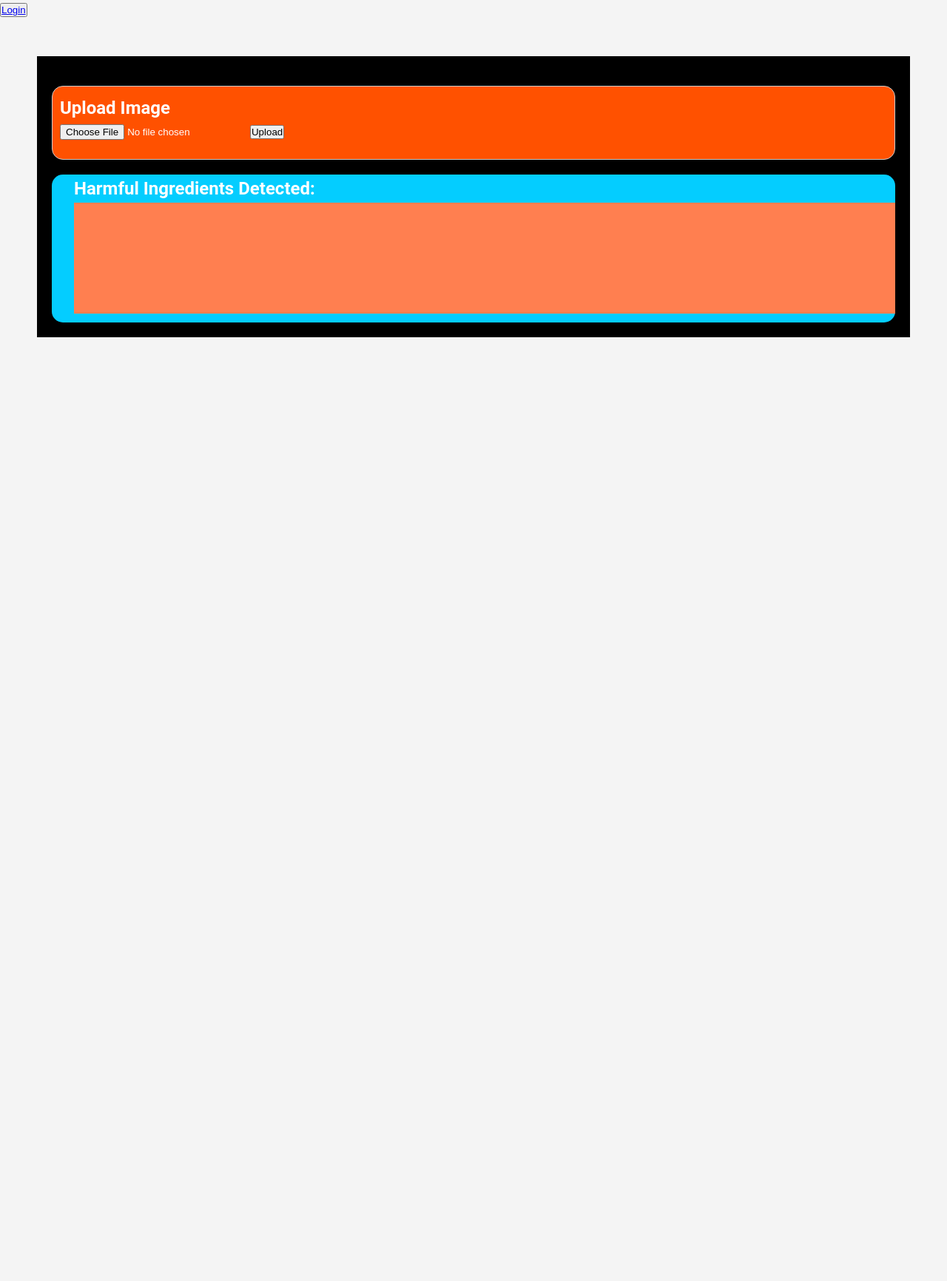
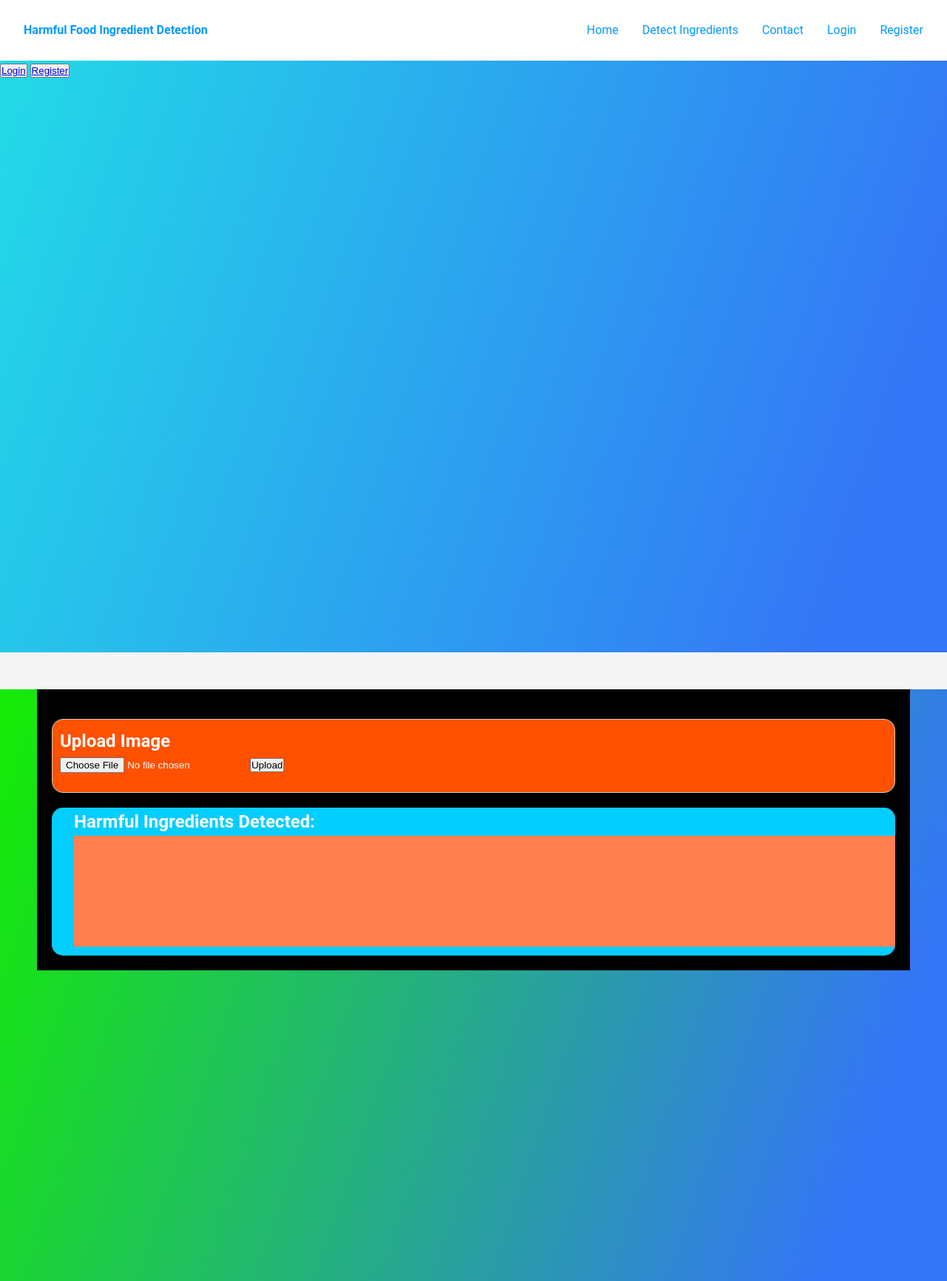
Before and after one commit to Gladwin-George/AI-software-to-detect-harmful-ingredients-in-packaged-food-products-and-beverages, a Flask app: page / in a window 1280 px wide. Shown: the whole page at 74% size. Before the commit the page ends 456 px from the top, so only its background shows below. Run offline with Flask 3, Linux system fonts and the light colour scheme.

Commit message:
added nav bar

```diff
--- a/static/style.css
+++ b/static/style.css
@@ -12,6 +12,61 @@ html, body {
     line-height: 1.6;
     color: #333;
     background-color: #f4f4f4;
+}
+
+/* Style the nav */
+nav {
+    display: flex;
+    justify-content: space-between;
+    align-items: center;
+    background-color: #ffffff;
+    padding: 14px 16px;
+}
+
+/* Reset the list style */
+.nav-links {
+    list-style-type: none;
+    display: flex;
+    padding: 0;
+}
+
+/* Create horizontal list */
+.nav-links li {
+    float: left;
+}
+
+/* Style the links */
+.nav-links li a {
+    color: rgb(0, 153, 255);
+    text-decoration: none;
+    padding: 0 16px;
+}
+
+/* Change color on hover */
+.nav-links li a:hover {
+    color: #ffffff;
+    background-color:  rgb(0, 153, 255);
+    padding: 10px 20px; /* Adjust as needed */
+
+}
+
+/* Style the logo */
+.logo h4 {
+    color: rgb(0, 153, 255);
+    text-align: left;
+    padding: 14px 16px;
+}
+
+#home{
+    background: linear-gradient(108.7deg, rgb(34, 219, 231) -0.9%, rgb(52, 118, 246) 88.7%);
+    height: 100vh;
+    width: auto;
+}
+
+#detect_ingredients{
+    background: linear-gradient(108.7deg, rgb(20, 238, 0) -0.9%, rgb(52, 118, 246) 88.7%);
+    height: 100vh;
+    width: auto;
 }
 
 .container{
--- a/templates/index.html
+++ b/templates/index.html
@@ -8,15 +8,34 @@
     <script src="https://ajax.googleapis.com/ajax/libs/jquery/3.5.1/jquery.min.js"></script>
 </head>
 <body>
+    <nav>
+        <div class="logo">
+            <h4>Harmful Food Ingredient Detection</h4>
+        </div>
 
-    <section>
+        <ul class="nav-links">
+            <li><a href="#home">Home</a></li>
+            <li><a href="#detect_ingredients">Detect Ingredients</a></li>
+            <li><a href="#contact">Contact</a></li>
+            <li><a href="{{ url_for('login') }}">Login</a></li>
+            <li><a href="{{ url_for('register') }}">Register</a></li>
+        </ul>
+
+    </nav>
+
+    <section id="home">
+
         <button>
             <a href="{{ url_for('login') }}">Login</a>
         </button>
 
+        <button>
+            <a href="{{ url_for('register') }}">Register</a>
+        </button>
+
     </section>
 
-    <section>
+    <section id="detect_ingredients">
         <div class="container">
             <div class="container-1">
                 <h1>Upload Image</h1>
@@ -44,6 +63,10 @@
 
             </div>
         </div>
+    </section>
+
+    <section id="contact">
+
     </section>
 
     <script>
--- a/templates/user.html
+++ b/templates/user.html
@@ -7,7 +7,9 @@
     <h1>Welcome to the User Page</h1>
     <p>This is a user-based page.</p>
 
+    <div class="user_info">
         <h2>User Information</h2>
+
         <ul>
             <li>Name: {{ user[1] }}</li>
             <li>Email: {{ user[2] }}</li>
@@ -23,6 +25,8 @@
             <li>Lactose Intolerance: {{ user[13] }}</li>
         </ul>
 
+    </div>
+
     <h2>Analyze Harmful Ingredients</h2>
     <form method="POST" enctype="multipart/form-data">
         <input type="file" name="file">
@@ -30,7 +34,7 @@
     </form>
 
     {% if harmful_ingredients %}
-        <h2>Harmful Ingredients Found</h2>
+        <h2>Harmful Ingredients found for user</h2>
         <ul>
             {% for ingredient in harmful_ingredients %}
                 <li>{{ ingredient[0] }} - {{ ingredient[1] }}</li>
```
Lines whose indentation alone changed are shown as unchanged.
